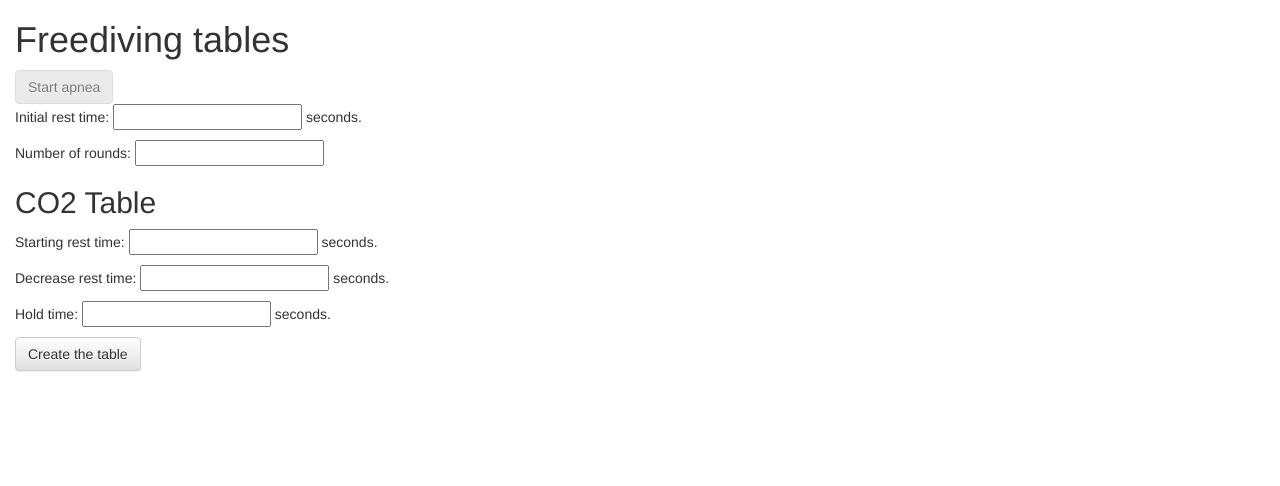
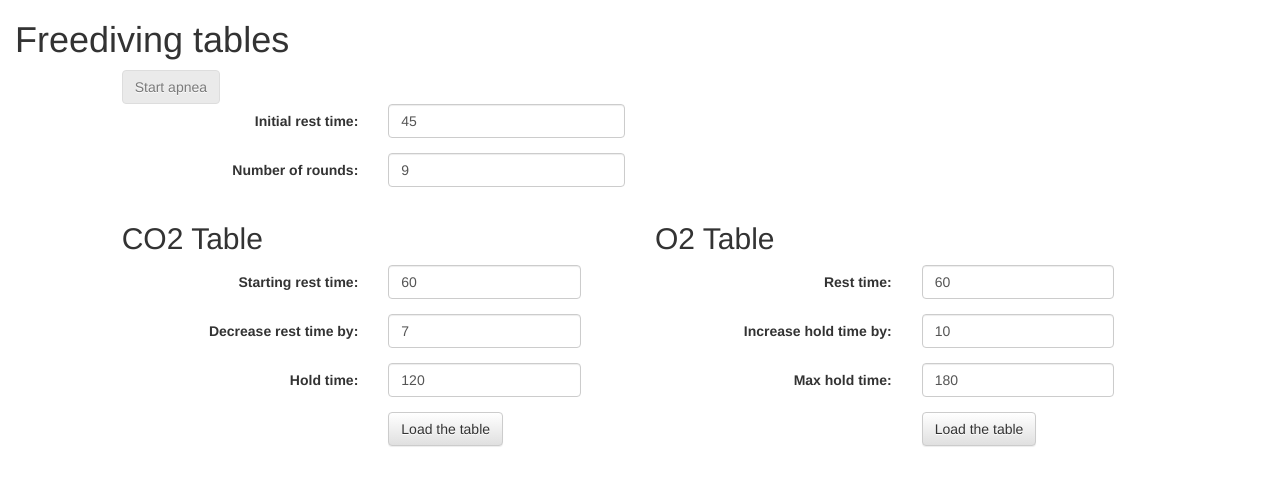
Before and after one commit to robinmoisson/freediving, a plain HTML site: page index.html in a window 1280 px wide. Drawn offline with Linux system fonts and the light colour scheme.

Commit message:
2% battery, quick and dirty UI

```diff
--- a/index.html
+++ b/index.html
@@ -11,22 +11,87 @@
 <body>
 
 <div class="container-fluid">
-            <h1>Freediving tables</h1>
+    <h1>Freediving tables</h1>
     <div class="row">
-        <div class="col-xs-12">
+        <div class="col-xs-12 col-sm-offset-1 col-sm-10">
+            <div id="generated_table"></div>
+            <button id="start" type="button" class="btn-default btn" disabled="disabled">Start apnea</button>
+        </div>
 
-            <button id="start" type="button" class="btn-default btn" disabled="true">Start apnea</button>
+        <div class="col-xs-12 col-sm-offset-1 col-sm-10 form-horizontal">
+            <div class="form-group">
+                <label for="preparation_time" class="control-label col-sm-3">Initial rest time:</label>
+                <div class="col-sm-3">
+                    <input type="number" id="preparation_time" placeholder="seconds" value="45" class="form-control"/>
+                </div>
+            </div>
+            <div class="form-group">
+                <label for="round_number" class="control-label col-sm-3">Number of rounds:</label>
+                <div class="col-sm-3">
+                    <input type="number" id="round_number" value="9" class="form-control"/>
+                </div>
+            </div>
+        </div>
 
-            <p>Initial rest time: <input type="number" id="preparation_time"/> seconds.</p>
-            <p>Number of rounds:  <input type="number" id="round_number"/></p>
-
+    </div>
+    <div class="row">
+        <div class="col-xs-12 col-sm-offset-1 col-sm-5">
             <h2>CO2 Table</h2>
 
-            <form id="C02_table">
-                <p>Starting rest time: <input type="number" class="first_rest"/> seconds.</p>
-                <p>Decrease rest time: <input type="number" class="decrease_by"/> seconds.</p>
-                <p>Hold time: <input type="number" class="hold_time"/> seconds.</p>
-                <button class="btn btn-default" type="submit">Create the table</button>
+            <form id="co2_table" class="form-horizontal">
+                <div class="form-group">
+                    <label for="co2_first_rest" class="control-label col-sm-6">Starting rest time:</label>
+                    <div class="col-sm-5">
+                        <input id="co2_first_rest" placeholder="seconds" name="co2_first_rest" type="number" value="60" class="form-control"/>
+                    </div>
+                </div>
+                <div class="form-group">
+                    <label for="co2_decrease_by" class="control-label col-sm-6">Decrease rest time by:</label>
+                    <div class="col-sm-5">
+                        <input id="co2_decrease_by" placeholder="seconds" name="co2_decrease_by" type="number" value="7" class="form-control"/>
+                    </div>
+                </div>
+                <div class="form-group">
+                    <label for="co2_hold_time" class="control-label col-sm-6">Hold time:</label>
+                    <div class="col-sm-5">
+                        <input id="co2_hold_time" placeholder="seconds" name="co2_hold_time" type="number" value="120" class="form-control"/>
+                    </div>
+                </div>
+                <div class="form-group">
+                    <div class="col-sm-offset-6 col-sm-5">
+                        <button class="btn btn-default" type="submit">Load the table</button>
+                    </div>
+                </div>
+            </form>
+
+        </div>
+        <div class="col-xs-12 col-sm-5">
+            <h2>O2 Table</h2>
+
+            <form id="o2_table" class="form-horizontal">
+                <div class="form-group">
+                    <label for="o2_rest" class="control-label col-sm-6">Rest time:</label>
+                    <div class="col-sm-5">
+                        <input id="o2_rest" placeholder="seconds" name="o2_rest" type="number" class="form-control" value="60"/>
+                    </div>
+                </div>
+                <div class="form-group">
+                    <label for="o2_increase_by" class="control-label col-sm-6">Increase hold time by:</label>
+                    <div class="col-sm-5">
+                        <input id="o2_increase_by" placeholder="seconds" name="o2_increase_by" type="number" value="10" class="form-control"/>
+                    </div>
+                </div>
+                <div class="form-group">
+                    <label for="o2_max_hold" class="control-label col-sm-6">Max hold time:</label>
+                    <div class="col-sm-5">
+                        <input id="o2_max_hold" placeholder="seconds" name="o2_max_hold" type="number" value="180" class="form-control"/>
+                    </div>
+                </div>
+                <div class="form-group">
+                    <div class="col-sm-offset-6 col-sm-5">
+                        <button class="btn btn-default" type="submit">Load the table</button>
+                    </div>
+                </div>
             </form>
 
         </div>
@@ -40,5 +105,48 @@
 <script src="js/Table.js"></script>
 <script>
 
+$(document).ready(function() {
+    var table;
+
+    $('#start').click(function(){
+        table.startTable();
+    });
+
+    $('#o2_table').submit(function (e) {
+        e.preventDefault();
+        var preparation_time = parseInt($('#preparation_time').val());
+        var round_number = parseInt($('#round_number').val());
+        var rest = parseInt($('#o2_rest').val());
+        var increase_by = parseInt($('#o2_increase_by').val());
+        var max_hold = parseInt($('#o2_max_hold').val());
+        table = new O2Table(preparation_time, round_number, new BeepSound(), rest, max_hold, increase_by);
+        table.generateTable();
+
+        $('#generated_table').html('');
+        table.intervalList.forEach(function(interval){
+            $('#generated_table').append('<p>'+interval.display()+'</p>');
+        });
+        $('#start').prop('disabled', false);
+    });
+
+    $('#co2_table').submit(function (e) {
+        e.preventDefault();
+        var preparation_time = parseInt($('#preparation_time').val());
+        var round_number = parseInt($('#round_number').val());
+        var first_rest = parseInt($('#o2_first_rest').val());
+        var decrease_by = parseInt($('#co2_decrease_by').val());
+        var hold_time = parseInt($('#co2_hold_time').val());
+        table = new CO2Table(preparation_time, round_number, new BeepSound(), hold_time, first_rest, decrease_by);
+        table.generateTable();
+
+        $('#generated_table').html('');
+        table.intervalList.forEach(function(interval){
+            $('#generated_table').append('<p>'+interval.display()+'</p>');
+        });
+        $('#start').prop('disabled', false);
+    });
+
+    $('')
+});
 </script>
 </html>
--- a/js/Interval.js
+++ b/js/Interval.js
@@ -30,7 +30,6 @@ var Interval = (function(){
             that.remaining--;
         }
         else {
-            console.log('interval timer finished');
             that.stop();
         }
     };
```
